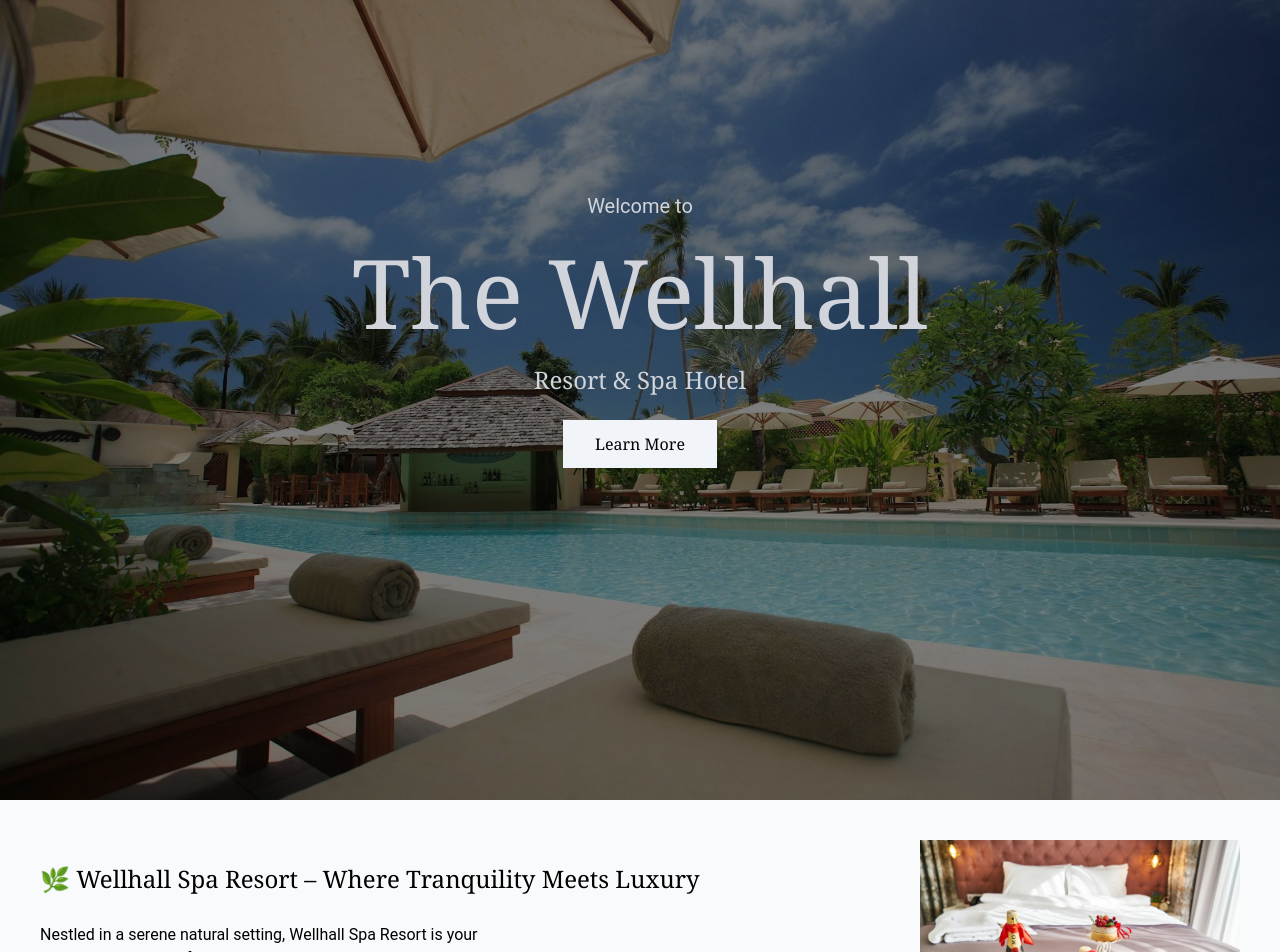
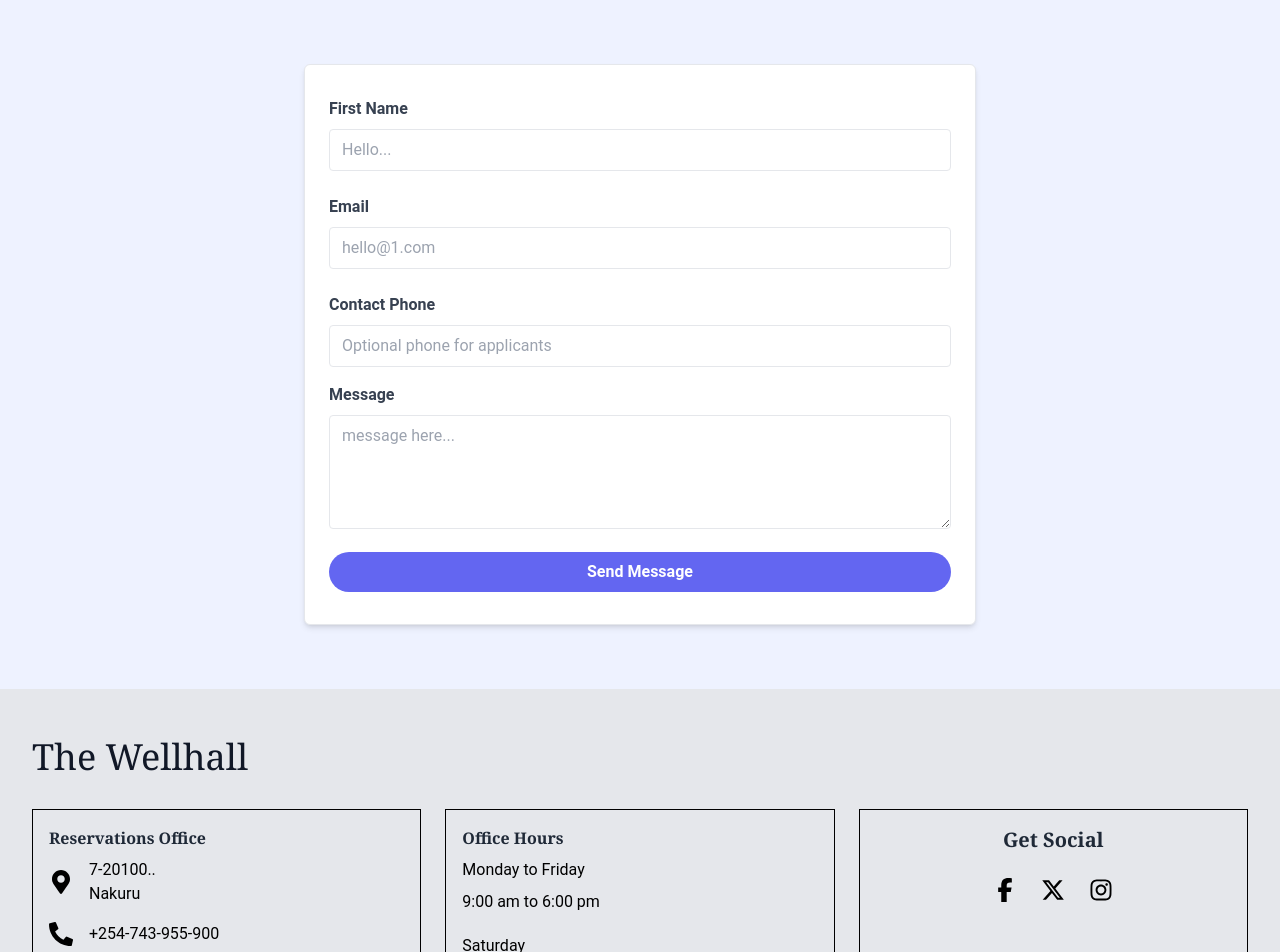
Before and after one commit to Yohaan-dev/Beach-Spa, a React (Vite) app: page /get-intouch in a window 1280 px wide. Shown: the top 952 px of the page. Built offline with nearby package versions, Linux system fonts and the light colour scheme.

Commit message:
Made changes on files

```diff
--- a/package.json
+++ b/package.json
@@ -15,7 +15,9 @@
   "dependencies": {
     "react": "^19.1.1",
     "react-dom": "^19.1.1",
-    "react-icons": "^5.5.0"
+    "react-icons": "^5.5.0",
+    "react-router-dom": "^7.9.5",
+    "react-toastify": "^11.0.5"
   },
   "devDependencies": {
     "@eslint/js": "^9.35.0",
--- a/src/App.jsx
+++ b/src/App.jsx
@@ -1,24 +1,20 @@
 import React from 'react'
-import Header1 from './components/header1.jsx'
-import Hero1 from './components/hero1.jsx'
-import Accommodation1 from './components/accommodation1.jsx'
-import Family1 from './components/family1.jsx'
-import Luxury1 from './components/luxury1.jsx'
-import Promos1 from './components/promos1.jsx'
-import Footer1 from './components/footer1.jsx'
+import { Route, createBrowserRouter, createRoutesFromElements, RouterProvider } from 'react-router-dom'
+import MainLayout from './layouts/MainLayout.jsx'
+import HomePage from './pages/HomePage.jsx'
+import LearnPage from './pages/LearnPage.jsx'
+import GetIntouch from './pages/GetIntouch.jsx'
 
+const router = createBrowserRouter(
+  createRoutesFromElements(
+    <Route path='/' element={<MainLayout/>}>
+      <Route index element={<HomePage />} />
+      <Route path='/learn' element={<LearnPage/> } />
+      <Route path='/get-intouch' element={<GetIntouch/> } />
+      </Route>
+  ));
 const App = () => {
-  return (
-    <>
-      <Header1 />
-      <Hero1 />
-      <Accommodation1 />
-      <Family1 />
-      <Luxury1 />
-      <Promos1 />
-      <Footer1 />
-    </>
-  )
+  return <RouterProvider router={router} />
 }
 
 export default App
--- a/src/components/accommodation1.jsx
+++ b/src/components/accommodation1.jsx
@@ -5,9 +5,9 @@ import accommodationImage3 from '../assets/images/pexels-pixabay-271639.jpg'
 
 const accommodation1 = () => {
   return (
-    <div className='container mx-auto px-4 py-5'>
+    <div className='w-md mx-auto px-4 py-5'>
                 <h2 className='text-4xl text-orange-950 font-serif text-center pb-5'>Accommodations</h2>
-                <div className='flex flex-col md:flex-row justify-between space-y-4 md:space-y-0 md:space-x-2'>
+                <div className='flex flex-col md:flex-row justify-between space-y-4 md:space-y-0 md:space-x-3'>
                     <div className='space-y-4'>
                         <img src={accommodationImage1} alt="Accommodation 1" className='rounded-md md:w-96 md:h-60' />
                         <div className='border border-black border-spacing-1 pl-4 py-4'>
--- a/src/components/footer1.jsx
+++ b/src/components/footer1.jsx
@@ -1,11 +1,12 @@
 import React from 'react'
 import { FaEnvelope, FaPhoneAlt, FaMapMarkerAlt } from 'react-icons/fa'
 import { FaFacebookF, FaXTwitter, FaInstagram } from 'react-icons/fa6'
+import { Link } from 'react-router-dom'
 
 const footer1 = () => {
   return (
      <div className='bg-gray-200 py-8 px-8'>
-         <div className='container mx-auto my-4'>
+         <div className='w-full mx-auto my-4'>
                   <h1 className='text-gray-900 text-4xl text-start font-serif pb-8'>The Wellhall</h1>
                   <div className='max-w-7xl mx-auto grid grid-cols-1 md:grid-cols-3 gap-6'>
                       <div className='border border-black border-spacing-1 p-4 flex flex-col'>
@@ -13,15 +14,15 @@ const footer1 = () => {
                             <div className='flex flex-col justify-center space-y-4'>
                                 <div className='flex items-center space-x-4'>
                                     <FaMapMarkerAlt className='text-2xl' />
-                                    <p>7-20100..<br/>Nakuru</p>
+                                    <span>7-20100..<br/>Nakuru</span>
                                 </div>
                                 <div className='flex items-center space-x-4'>
                                     <FaPhoneAlt className='text-2xl' />
-                                    <a href="tel:+254-743-955-900" className='hover:underline'>+254-743-955-900</a>
+                                    <Link to="tel:+254-743-955-900" className='hover:underline'>+254-743-955-900</Link>
                                 </div>
                                 <div className='flex items-center space-x-4'>
                                     <FaEnvelope className='text-2xl' />
-                                    <a href="yohanakipruto@gmail.com" className='hover:underline'>yohanakipruto@gmail.com</a>
+                                    <span><Link to="yohanakipruto@gmail.com" className='hover:underline'>yohanakipruto@gmail.com</Link></span>
                                 </div>
                             </div>
                       </div>
@@ -35,20 +36,20 @@ const footer1 = () => {
                           </div>
                       </div>
                       <div className='border border-black border-spacing-1 p-4 flex flex-col'>
-                          <h3 className='text-gray-800 font-serif font-bold mb-2'>Get Social</h3>
+                          <h3 className='text-gray-800 text-center text-xl font-serif font-bold mb-6'>Get Social</h3>
                             <div className='flex flex-col'>
-                                <div className='flex flex-row space-x-3'>
-                                    <a href="https://facebook.com" target='_blank' rel='noopener noreferrer' className='hover:text-blue-600 transition-colors'>
+                                <div className='flex flex-row items-center justify-center space-x-6'>
+                                    <Link to="https://facebook.com" target='_blank' rel='noopener noreferrer' className='hover:text-blue-600 transition-colors'>
                                     <FaFacebookF className='text-2xl' />
-                                    </a>
-                                    <a href="https://twitter.com" target='_blank' rel='noopener noreferrer' className='hover:text-blue-600 transition-colors'>
+                                    </Link>
+                                    <Link to="https://twitter.com" target='_blank' rel='noopener noreferrer' className='hover:text-blue-600 transition-colors'>
                                     <FaXTwitter className='text-2xl' />
-                                    </a>
-                                    <a href="https://instagram.com" target='_blank' rel='noopener noreferrer' className='hover:text-blue-600 transition-colors'>
+                                    </Link>
+                                    <Link to="https://instagram.com" target='_blank' rel='noopener noreferrer' className='hover:text-blue-600 transition-colors'>
                                     <FaInstagram className='text-2xl' />
-                                    </a>
-                                </div>
-                                <p className='border border-black border-spacing-3 text-center rounded-lg mt-6 px-4 p-2 cursor-pointer'>Get InTouch with us.</p>
+                                    </Link>
+                          </div>
+                          <div className="m-auto max-w-lg my-10 px-6"><Link to="/get-intouch" className='block border border-black border-spacing-3 bg-slate-100 hover:bg-slate-400 text-black text-center rounded-sm mt-6 px-4 p-2 cursor-pointer'>Get InTouch with us.</Link></div>
                           </div>
                       </div>
                   </div>
--- a/src/components/header1.jsx
+++ b/src/components/header1.jsx
@@ -1,5 +1,6 @@
 import React from 'react'
 import headerImage from '../assets/images/pexels-thorsten-technoman-109353-338504.jpg';
+import { Link } from 'react-router-dom';
 
 const header1 = () => {
   return (
@@ -14,8 +15,10 @@ const header1 = () => {
                     <div className="relative z-10 flex flex-col justify-center items-center space-y-6 pt-48">
                         <h5 className="text-gray-300 text-xl">Welcome to</h5>
                         <h1 className="text-gray-300 text-8xl font-serif text-center">The Wellhall</h1>
-                        <h4 className="text-gray-300 text-2xl font-serif">Resort & Spa Hotel</h4>
-                        <button className="bg-slate-100 px-8 py-3 font-serif">Learn More</button>
+                  <h4 className="text-gray-300 text-2xl font-serif">Resort & Spa Hotel</h4>
+                  <div className="m-auto max-w-lg my-10 px-6">
+                      <Link to="/learn" className="block bg-slate-100 hover:bg-slate-400 text-black text-center px-8 py-3 font-serif">Learn More</Link>
+                  </div>
                     </div>
                 </div>
             </header>
--- a/src/components/promos1.jsx
+++ b/src/components/promos1.jsx
@@ -5,7 +5,7 @@ import promosImage3 from '../assets/images/pexels-francesco-ungaro-96444.jpg'
 
 const promos1 = () => {
   return (
-    <div className='container mx-auto my-32'>
+    <div className='w-full mx-auto my-32'>
               <h1 className='text-gray-900 text-4xl text-center font-serif pb-8'>Promos and Offers</h1>
               <div className='max-w-7xl mx-auto grid grid-cols-1 md:grid-cols-3 gap-6'>
                   <div className='flex flex-col bg-white shadow-lg rounded-md overflow-hidden h-full mx-4'>
--- /dev/null
+++ b/src/layouts/MainLayout.jsx
@@ -0,0 +1,14 @@
+import React from 'react'
+import { Outlet } from 'react-router-dom'
+import Footer from '../components/footer1.jsx'
+
+const MainLayout = () => {
+  return (
+      <>
+      <Outlet />
+      <Footer />
+      </>
+  )
+}
+
+export default MainLayout
--- /dev/null
+++ b/src/pages/GetIntouch.jsx
@@ -0,0 +1,86 @@
+import React from 'react'
+
+const GetIntouch = () => {
+
+  return (
+    <section className="bg-indigo-50">
+      <div className="container m-auto max-w-2xl py-16">
+        <div
+          className="bg-white px-6 py-8 mb-4 shadow-md rounded-md border m-4 md:m-0"
+        >
+          <form>
+            <div className="mb-4">
+              <label className="block text-gray-700 font-bold mb-2"
+                >First Name</label>
+              <input
+                type="text"
+                id="firstName"
+                name="firstName"
+                className="border rounded w-full py-2 px-3 mb-2 focus:ring-2 focus:ring-blue-500 focus:ring-opacity-50 focus:outline-none"
+                placeholder="Hello..."
+                required
+              />
+            </div>
+
+            <div className='mb-4'>
+              <label className='block text-gray-700 font-bold mb-2'>
+                Email
+              </label>
+              <input
+                type='email'
+                id='email'
+                name='email'
+                className='border rounded w-full py-2 px-3 mb-2 focus:ring-2 focus:ring-blue-500 focus:ring-opacity-50 focus:outline-none'
+                placeholder='hello@1.com'
+                required
+              />
+            </div>
+
+            <div className="mb-4">
+              <label
+                htmlFor="contact_phone"
+                className="block text-gray-700 font-bold mb-2"
+                >Contact Phone</label
+              >
+              <input
+                type="tel"
+                id="contact_phone"
+                name="contact_phone"
+                className="border rounded w-full py-2 px-3 focus:ring-2 focus:ring-blue-500 focus:ring-opacity-50 focus:outline-none"
+                placeholder="Optional phone for applicants"
+                required
+              />
+            </div>
+
+            <div className="mb-4">
+              <label
+                htmlFor="message"
+                className="block text-gray-700 font-bold mb-2 focus:ring-2 focus:ring-blue-500 focus:ring-opacity-50 focus:outline-none"
+                >Message</label
+              >
+              <textarea
+                id="message"
+                name="message"
+                className="border rounded w-full py-2 px-3 focus:ring-2 focus:ring-blue-500 focus:ring-opacity-50 focus:outline-none"
+                rows="4"
+                placeholder="message here..."
+                required
+              ></textarea>
+            </div>
+
+            <div>
+              <button
+                className="bg-indigo-500 hover:bg-indigo-600 text-white font-bold py-2 px-4 rounded-full w-full focus:outline-none focus:shadow-outline"
+                type="submit"
+              >
+                Send Message
+              </button>
+            </div>
+          </form>
+        </div>
+      </div>
+    </section>
+  )
+}
+
+export default GetIntouch
--- /dev/null
+++ b/src/pages/HomePage.jsx
@@ -0,0 +1,22 @@
+import React from 'react'
+import Header1 from '../components/header1.jsx'
+import Hero1 from '../components/hero1.jsx'
+import Accommodation1 from '../components/accommodation1.jsx'
+import Family1 from '../components/family1.jsx'
+import Luxury1 from '../components/luxury1.jsx'
+import Promos1 from '../components/promos1.jsx'
+
+const HomePage = () => {
+  return (
+      <>
+          <Header1 />
+          <Hero1 />
+          <Accommodation1 />
+          <Family1 />
+          <Luxury1 />
+          <Promos1 />
+      </>
+  )
+}
+
+export default HomePage
--- /dev/null
+++ b/src/pages/LearnPage.jsx
@@ -0,0 +1,79 @@
+import React from 'react'
+import { useState } from 'react'
+import { FaPlus, FaMinus } from 'react-icons/fa'
+
+const LearnPage = () => {
+  const [activeIndex, setActiveIndex] = useState(null)
+
+  const toggleItem = (index) => {
+    setActiveIndex(activeIndex === index ? null : index)
+  }
+
+  const faqDatas = [
+    {
+      number: "01",
+      question: 'What time is check-in and check-out?',
+      answer: 'Check-in is available from 2:00 PM onwards, and check-out is by 12:00 noon. Need a little extra time? Let us know in advance-we\'ll do our best to accommodate early check-ins or late check-outs,depending on availability.'
+    },
+    {
+      number: "02",
+      question: 'Is parking available at the hotel?',
+      answer: "Yes, we offer complimentary parking for all our guests. We have both outdoor and covered parking options available on a first-come, first-served basis."
+    },
+    {
+      number: "03",
+      question: 'Is breakfast included with the stay?',
+      answer: "Breakfast is included in all our room packages. We serve a complimentary continental breakfast daily from 7:00 AM to 10:30 AM in our dining area."
+    },
+    {
+      number: "04",
+      question: 'What facilities do you offer for families or long-term stays?',
+      answer: "We offer family suites, connecting rooms, and amenities like laundry services, kitchenettes, and childcare services. Long-term stays include additional benefits like weekly housekeeping and grocery delivery."
+    },
+    {
+      number: "05",
+      question: 'Do you allow pets?',
+      answer: "Yes, we are a pet-friendly hotel! We allow pets up to 25kg with a small additional fee. Please inform us in advance about your furry friends."
+    },
+    {
+      number: "06",
+      question: 'Do you offer airport transfers??',
+      answer:  "We offer complimentary airport shuttle service from 6:00 AM to 10:00 PM. Please schedule your transfer at least 24 hours in advance with our front desk."
+    },
+    {
+      number: "07",
+      question: "Can I cancel or change my reservation?",
+      answer: "Yes, you can cancel or modify your reservation up to 48 hours before check-in without any charges. Late cancellations may incur a one-night fee."
+    }
+  ]
+
+  return (
+   <section className='container mx-auto my-10'>
+        <div className='flex flex-col justify-center items-center space-y-4 px-4'>
+          <h1 className='text-3xl font-serif text-center'>Stuck or unsure? Got <br />questions? We've got you.</h1>
+          <p className='font-serif py-3'>From quick answers to in-depth guidance,we're committed to making sure you feel confident</p>
+          {faqDatas.map((faqData, index) => (
+            <div key={index} className='flex flex-col space-y-2 w-full lg:max-w-lg md:max-w-md border-b pb-4'>
+              <button onClick={() => toggleItem(index)} className='flex flex-row items-center justify-between w-full hover:bg-gray-50 p-2 rounded-lg transition-colors'>
+                <div className='flex flex-row items-center space-x-4'>
+                <p className='font-serif font-bold'>{faqData.number}</p>
+                <h2 className='font-serif font-bold text-lg text-left'>{faqData.question}</h2>
+                </div>
+                {activeIndex === index ? (
+                  <FaMinus className='text-xl font-bold text-gray-600 min-w-[20px]' />
+                ) : (
+                  <FaPlus className='text-xl font-bold text-gray-600 min-w-[20px]' />
+                )}
+              </button>
+              {activeIndex === index && (
+                <div className='pl-12 pr-4 animate-fadeIn'>
+                  <p className='text-gray-600 leading-relaxed'>{faqData.answer}</p>
+                </div>)}
+            </div>
+          ))}
+        </div>
+    </section>
+  )
+}
+
+export default LearnPage
```
Also changed, not shown: src/components/hero1.jsx (+10 -1 lines), tailwind.config.js (+7 -1 lines), 1 other file (tests, documents, lock files or other folders).
